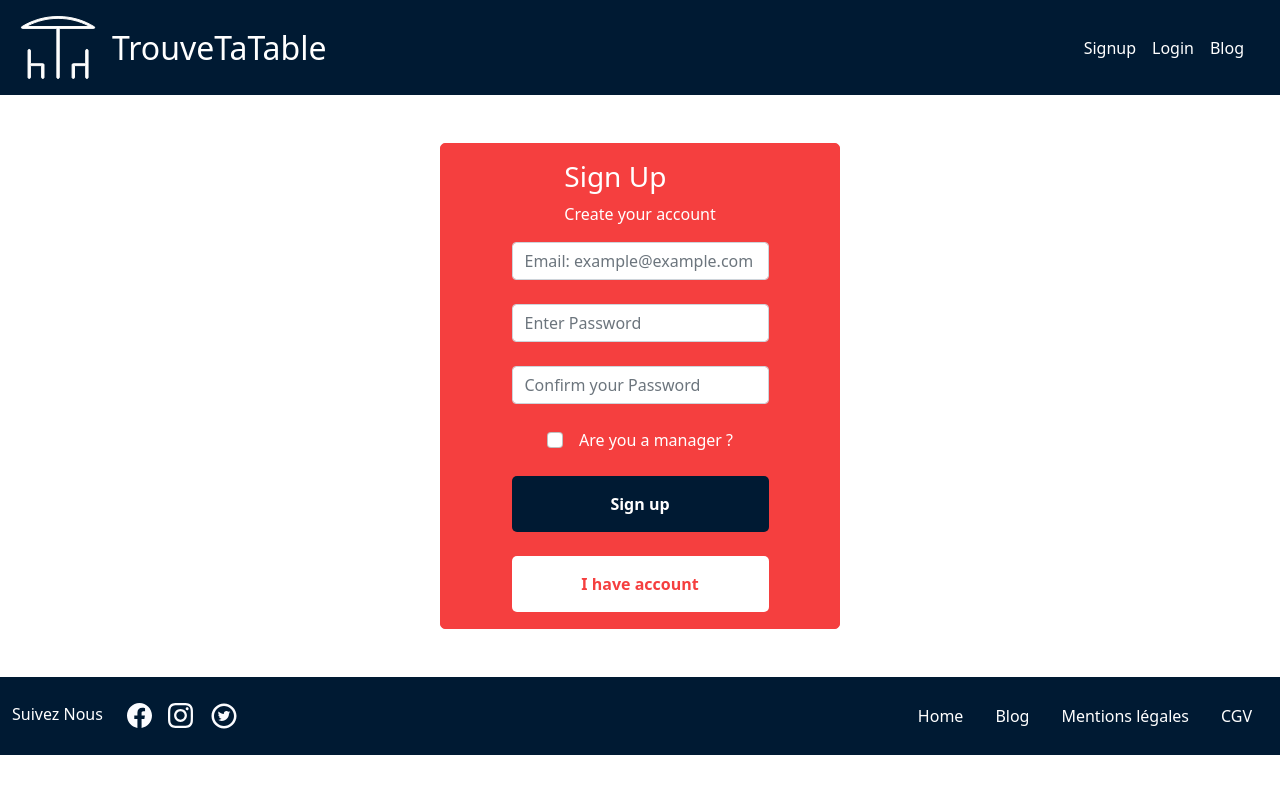
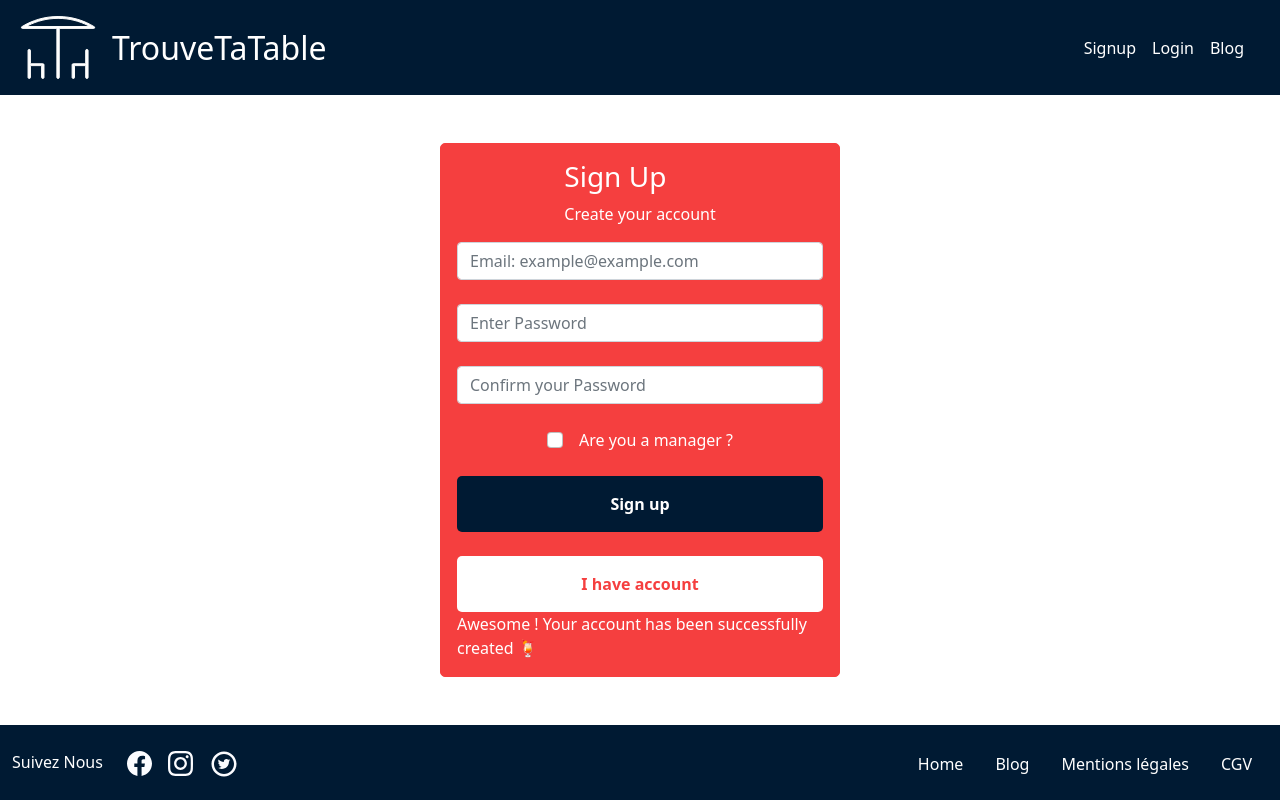
Before and after one commit to chendanet/frontend_trouvetatabe, a React (Create React App) app: page /register in a window 1280 px wide. Built offline with nearby package versions, Linux system fonts and the light colour scheme; no server answers.

Commit message:
add alert bootstrap janaina like :) + control regex

```diff
--- a/src/pages/SignUp/index.jsx
+++ b/src/pages/SignUp/index.jsx
@@ -1,10 +1,9 @@
 /* eslint-disable react/jsx-no-duplicate-props */
 import { useState } from "react";
 import { useDispatch } from "react-redux";
-import { useHistory } from "react-router-dom";
+import { useHistory, Link  } from "react-router-dom";
 import { authenticate } from "store/actions";
 import "pages/SignUp/SignUp.css";
-import { Link } from "react-router-dom";
 import { PROD_SIGNUP } from 'api/apiHandler';
 
 const SignUp = () => {
@@ -14,6 +13,7 @@ const SignUp = () => {
   const [is_manager, setIsManager] = useState(false);
   const dispatch = useDispatch();
   const history = useHistory();
+  const [alert, setAlert] = useState(false);
 
   const handleEmail = (e) => {
     setEmail(e.target.value);
@@ -56,9 +56,6 @@ const SignUp = () => {
       body: JSON.stringify(dataUser),
     });
 
-    if (response.status !== 200) {
-      return;
-    }
 
     const token = response.headers.get("Authorization").split("Bearer ")[1];
     const data = await response.json();
@@ -81,9 +78,10 @@ const SignUp = () => {
         token
       )
     );
-
+    setAlert(false);
     history.push("/");
   }
+  setAlert(true);
   };
   return (
     <div className="container d-flex align-items-center justify-content-center">
@@ -143,6 +141,16 @@ const SignUp = () => {
             <Link to="/signin" className="link">
               <button className="btn-login">I have account</button>
             </Link>
+            {
+              alert && setAlert() === true ?
+                (<div className="alert alert-danger" role="alert">
+                  Whoops something was wrong. Please try again
+                </div>)
+              :
+                (<div classname="alert alert-success" role="alert">
+                  Awesome ! Your account has been successfully created 🍹
+                </div>)
+            }
           </div>
         </form>
       </div>
```
